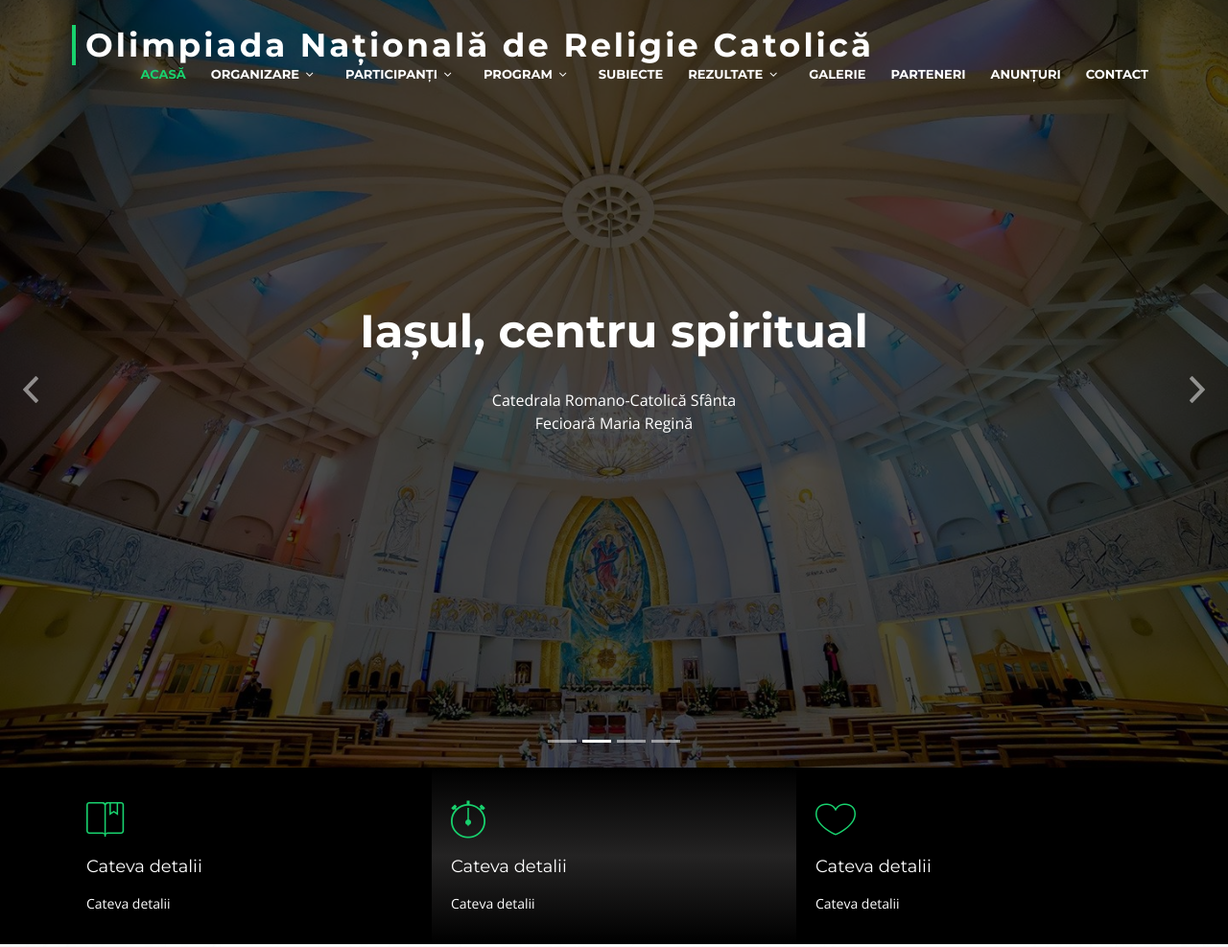
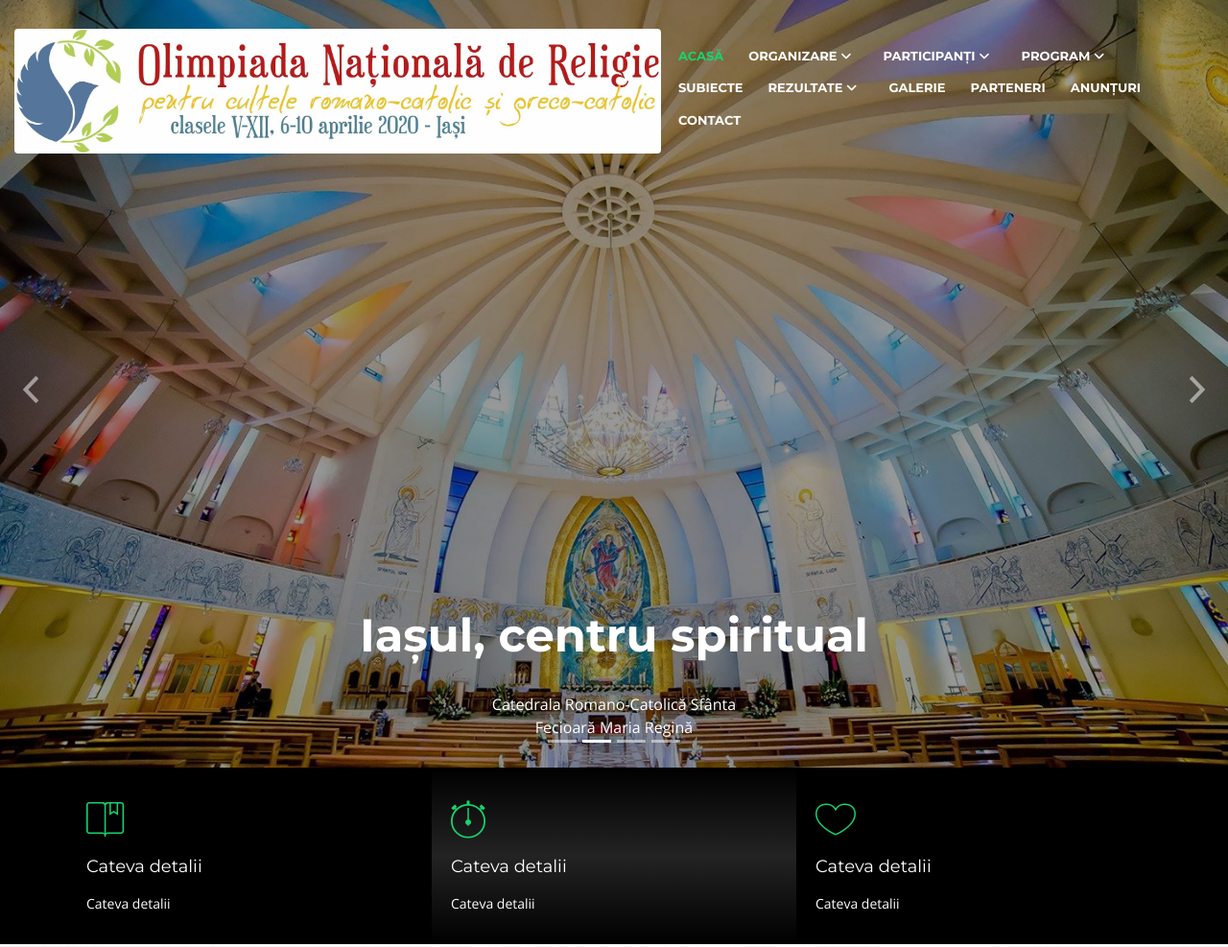
Before and after one commit to Eduard1997/onrc, a plain HTML site: page index.html in a window 1280 px wide. Shown: the top 987 px of the page at 96% size. Drawn offline with nearby package versions, Linux system fonts and the light colour scheme; files whose address does not match are found by name.

Commit message:
page structure changes. logo added

```diff
--- a/css/style.css
+++ b/css/style.css
@@ -189,7 +189,7 @@ h6 {
 
 #intro .carousel-item::before {
   content: '';
-  background-color: rgba(0, 0, 0, 0.7);
+  background-color: rgba(0, 0, 0, 0.4);
   position: absolute;
   height: 100%;
   width: 100%;
@@ -211,7 +211,7 @@ h6 {
   -webkit-box-align: center;
   -webkit-align-items: center;
   -ms-flex-align: center;
-  align-items: center;
+  align-items: flex-end ;
   position: absolute;
   bottom: 0;
   top: 0;
@@ -1581,3 +1581,6 @@ body.mobile-nav-active #mobile-nav-toggle {
     display: inline;
   }
 }
+/*#header {
+  background-image: url("../img/onrc_logo.jpg");
+}*/
--- a/index.html
+++ b/index.html
@@ -24,9 +24,23 @@
   <link href="lib/owlcarousel/assets/owl.carousel.min.css" rel="stylesheet">
   <link href="lib/lightbox/css/lightbox.min.css" rel="stylesheet">
 
+  <script src="https://kit.fontawesome.com/08129481c5.js" crossorigin="anonymous"></script>
+
   <!-- Main Stylesheet File -->
   <link href="css/style.css" rel="stylesheet">
-
+  <style>
+    .onrc-logo {
+      height: auto;
+      max-width: 674px;
+    }
+    .header-container {
+      display: flex;
+      align-items: center;
+    }
+    #logo {
+      padding-left: 0 !important;
+    }
+  </style>
   <!-- =======================================================
     Theme Name: BizPage
     Theme URL: https://bootstrapmade.com/bizpage-bootstrap-business-template/
@@ -41,12 +55,13 @@
     Header
   ============================-->
   <header id="header">
-    <div class="container-fluid">
+    <div class="container-fluid header-container">
 
       <div id="logo" class="pull-left">
-        <h1><a href="#intro" class="scrollto">Olimpiada Națională de Religie Catolică</a></h1>
-        <!-- Uncomment below if you prefer to use an image logo -->
-        <!-- <a href="#intro"><img src="img/logo.png" alt="" title="" /></a>-->
+        <!--<h1><a href="#intro" class="scrollto">Olimpiada Națională de Religie Catolică</a></h1>-->
+        <!-- Uncomment below if you prefer to use an image logo-->
+         <a href="#intro"><img class="rounded onrc-logo" src="img/onrc_logo.jpg" alt="" title="" /></a>
+        <!--<img src="img/onrc_logo.jpg" />-->
       </div>
 
       <nav id="nav-menu-container">
@@ -210,7 +225,7 @@
             <div class="about-col">
               <div class="img">
                 <img src="img/about-mission.jpg" alt="" class="img-fluid">
-                <div class="icon"><i class="ion-ios-speedometer-outline"></i></div>
+                <div class="icon"><i class="ion-ios-people-outline"></i></div>
               </div>
               <h2 class="title">Comisia Naționlă</h2>
               <p>
@@ -236,7 +251,7 @@
             <div class="about-col">
               <div class="img">
                 <img src="img/about-vision.jpg" alt="" class="img-fluid">
-                <div class="icon"><i class="ion-ios-eye-outline"></i></div>
+                <div class="icon"><i class="fa fa-building-o"></i></div>
               </div>
               <h2 class="title">Cazare</h2>
               <p>
@@ -264,17 +279,17 @@
         <div class="row">
 
           <div class="col-lg-4 col-md-6 box wow bounceInUp" data-wow-duration="1.4s">
-            <div class="icon"><i class="ion-ios-analytics-outline"></i></div>
+            <div class="icon"><i class="ion-android-people"></i></div>
             <h4 class="title"><a href="">Elevi</a></h4>
             <p class="description">Detalii despre elevi</p>
           </div>
           <div class="col-lg-4 col-md-6 box wow bounceInUp" data-wow-duration="1.4s">
-            <div class="icon"><i class="ion-ios-bookmarks-outline"></i></div>
+            <div class="icon"><i class="fas fa-chalkboard-teacher"></i></div>
             <h4 class="title"><a href="">Insotitori</a></h4>
             <p class="description">Detalii despre institori</p>
           </div>
           <div class="col-lg-4 col-md-6 box wow bounceInUp" data-wow-duration="1.4s">
-            <div class="icon"><i class="ion-ios-paper-outline"></i></div>
+            <div class="icon"><i class="fa fa-school"></i></div>
             <h4 class="title"><a href="">Repartizare sali</a></h4>
             <p class="description">Detalii despre repartizare sali</p>
         </div>
--- a/js/main.js
+++ b/js/main.js
@@ -13,8 +13,10 @@
   // Back to top button
   $(window).scroll(function() {
     if ($(this).scrollTop() > 100) {
+      $('.header-container').removeClass('header-container');
       $('.back-to-top').fadeIn('slow');
     } else {
+      $('#header > .container-fluid').addClass('header-container');
       $('.back-to-top').fadeOut('slow');
     }
   });
```
Also changed, not shown: img/onrc_logo.jpg (added).
